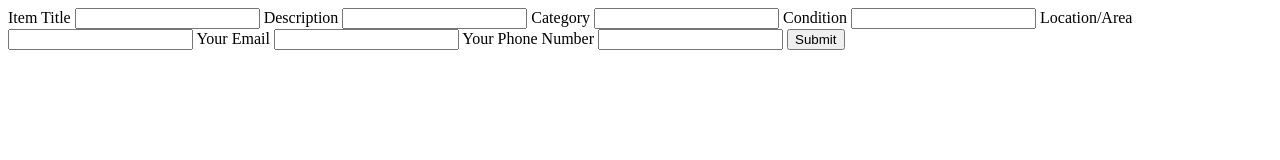
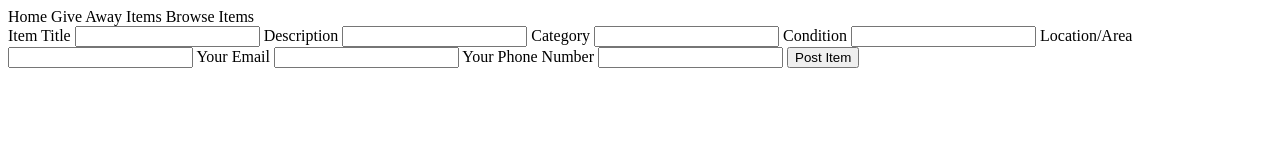
Before and after one commit to cru5her5412/ReLove, a website built with Vite: page client/submitItem.html in a window 1280 px wide. Built offline with nearby package versions, Linux system fonts and the light colour scheme.

Commit message:
changed text in submit button to post item

```diff
--- a/client/submitItem.html
+++ b/client/submitItem.html
@@ -8,6 +8,9 @@
     <script type="module" src="./src/submitItem.js"></script>
   </head>
   <body>
+    <a>Home</a>
+    <a>Give Away Items</a>
+    <a>Browse Items</a>
     <form>
       <label for="itemName">Item Title</label>
       <input type="text" name="itemName" id="itemName" />
@@ -23,7 +26,7 @@
       <input type="text" name="userEmail" id="userEmail" />
       <label for="userPhoneNumber">Your Phone Number</label>
       <input type="text" name="userPhoneNumber" id="userPhoneNumber" />
-      <button type="submit">Submit</button>
+      <button type="submit">Post Item</button>
     </form>
   </body>
 </html>
```
